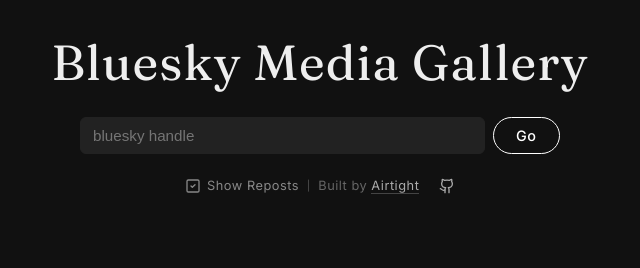
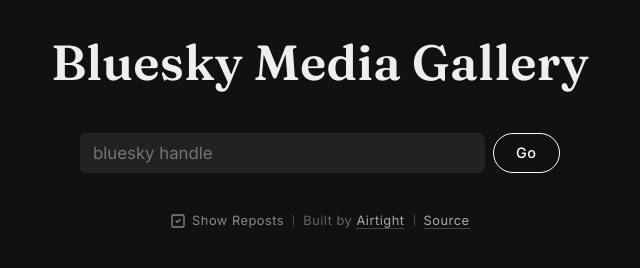
Before and after one commit to felixturner/bsky-gallery, a website built with Vite: page gallery2d/index.html in a window 1280 px wide. Shown: the whole page, without its empty margins (320-960 px from the left). Built offline with nearby package versions, Linux system fonts and the light colour scheme.

Commit message:
Polish: title weight, source link, input row spacing

```diff
--- a/gallery2d/index.html
+++ b/gallery2d/index.html
@@ -31,12 +31,7 @@
           Show Reposts
         </label>
         <span class="credit">Built by <a href="https://airtight.cc" target="_blank" rel="noopener">Airtight</a></span>
-        <a class="source-link" href="https://github.com/felixturner/bsky-gallery" target="_blank" rel="noopener" aria-label="View source on GitHub">
-          <svg viewBox="0 0 24 24" width="16" height="16" fill="none" stroke="currentColor" stroke-width="2" stroke-linecap="round" stroke-linejoin="round" aria-hidden="true">
-            <path d="M15 22v-4a4.8 4.8 0 0 0-1-3.5c3 0 6-2 6-5.5.08-1.25-.27-2.48-1-3.5.28-1.15.28-2.35 0-3.5 0 0-1 0-3 1.5-2.64-.5-5.36-.5-8 0C6 2 5 2 5 2c-.3 1.15-.3 2.35 0 3.5A5.4 5.4 0 0 0 4 9c0 3.5 3 5.5 6 5.5-.39.49-.68 1.05-.85 1.65-.17.6-.22 1.23-.15 1.85v4"/>
-            <path d="M9 18c-4.51 2-5-2-7-2"/>
-          </svg>
-        </a>
+        <a class="source-link" href="https://github.com/felixturner/bsky-gallery" target="_blank" rel="noopener">Source</a>
       </div>
       <div id="toggles">
         <label><input type="checkbox" id="external" /> external embeds</label>
--- a/gallery2d/style.css
+++ b/gallery2d/style.css
@@ -14,11 +14,11 @@ header {
 }
 
 h1 {
-  margin: 0 0 1.5rem;
+  margin: 0 0 2.5rem;
   font-family: 'Fraunces', Georgia, serif;
   font-size: 3.08rem;
-  font-weight: normal;
-  letter-spacing: 0.02em;
+  font-weight: 600;
+  letter-spacing: 0.005em;
 }
 
 #form {
@@ -36,7 +36,8 @@ h1 {
   border-radius: 6px;
   background: #222;
   color: inherit;
-  font-size: 0.95rem;
+  font-family: inherit;
+  font-size: 1.05rem;
 }
 
 #handle:focus { outline: none; border-color: #888; }
@@ -253,7 +254,7 @@ footer {
   justify-content: center;
   align-items: center;
   gap: 1.2rem;
-  margin-top: 1.5rem;
+  margin-top: 2.5rem;
   font-size: 0.8rem;
   letter-spacing: 0.04em;
 }
@@ -285,12 +286,25 @@ footer {
 .footer-row .credit a:hover { color: #fff; border-bottom-color: #fff; }
 
 .footer-row .source-link {
-  display: inline-flex;
-  align-items: center;
+  position: relative;
   color: #aaa;
-  transition: color 0.15s ease;
+  text-decoration: none;
+  border-bottom: 1px solid #444;
+  transition: color 0.15s ease, border-color 0.15s ease;
 }
-.footer-row .source-link:hover { color: #fff; }
+.footer-row .source-link:hover { color: #fff; border-bottom-color: #fff; }
+
+/* Same divider as before .credit, mirrored on the source link's left */
+.footer-row .source-link::before {
+  content: '';
+  position: absolute;
+  left: calc(-1.2rem / 2 - 0.5px);
+  top: 50%;
+  transform: translateY(-50%);
+  width: 1px;
+  height: 1em;
+  background: #444;
+}
 
 #spinner {
   position: fixed;
```
